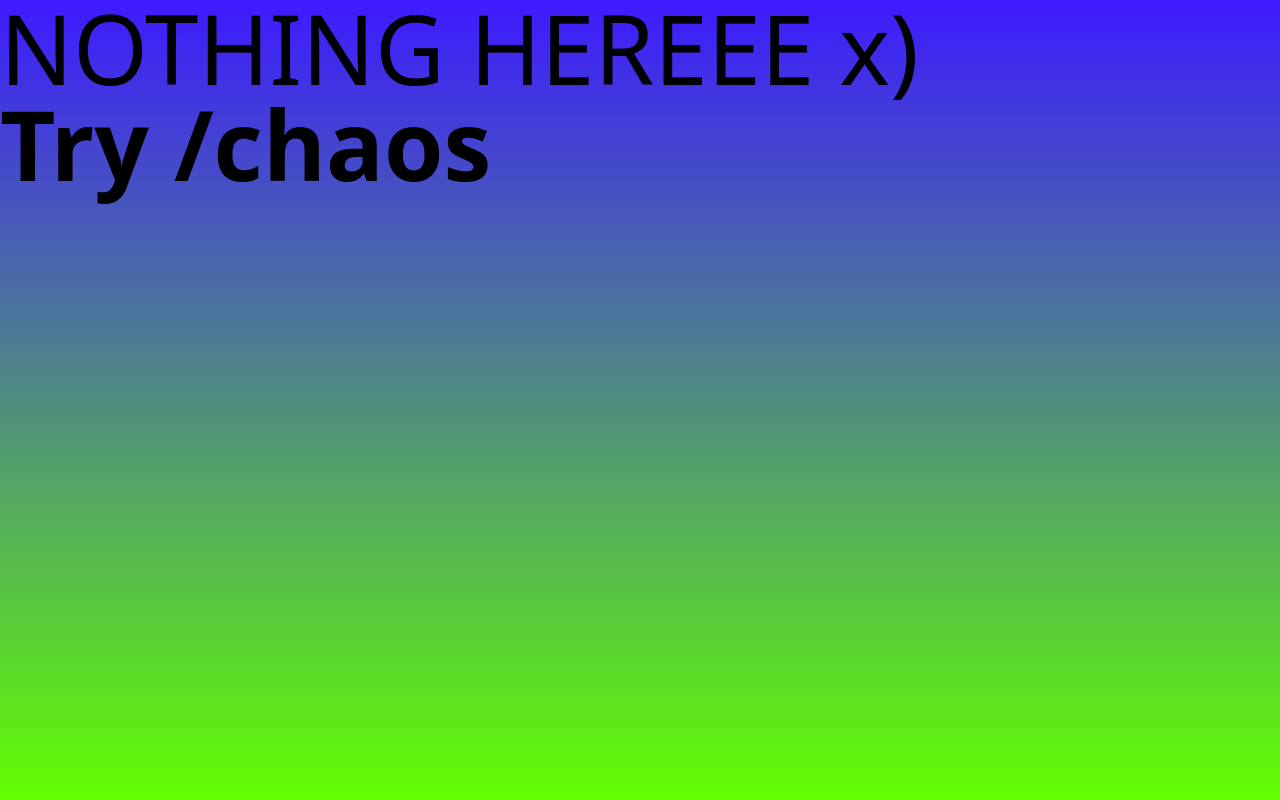
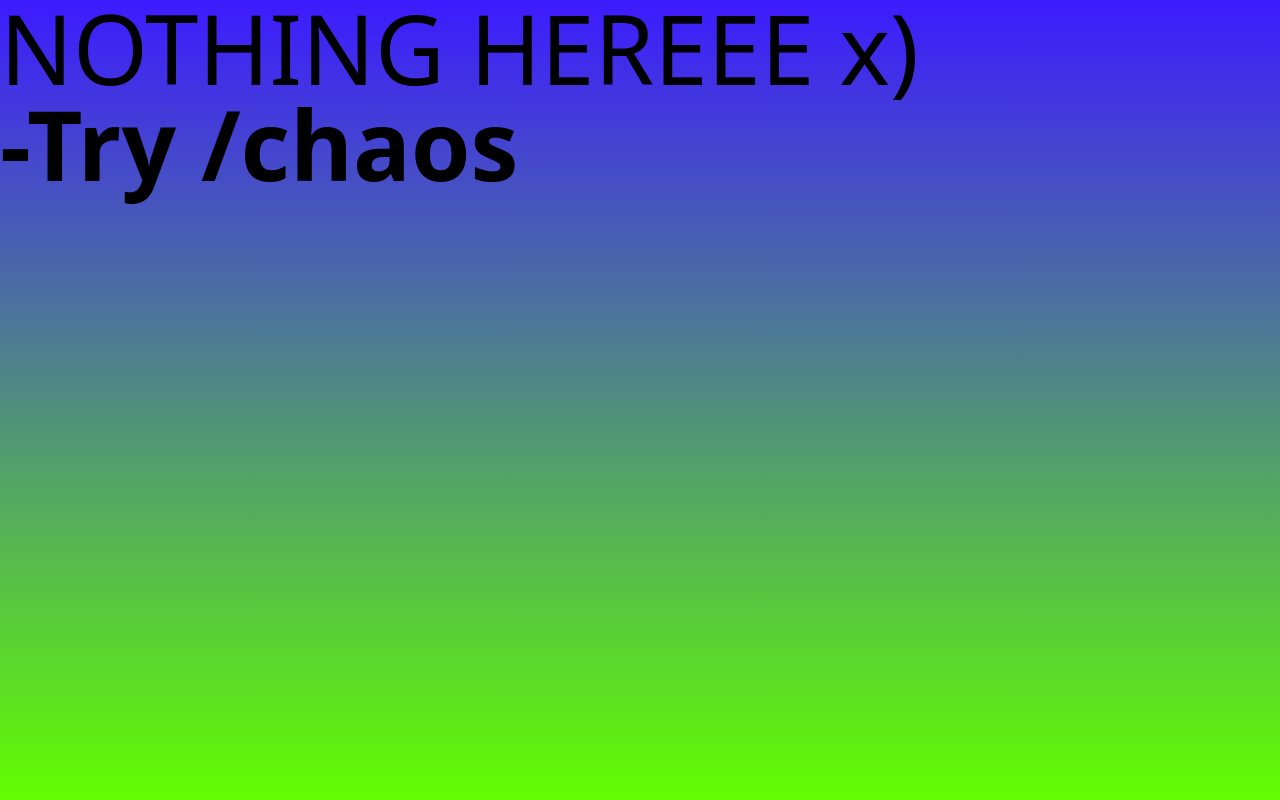
Before and after one commit to yessinetrigui/DefiNuit_NuitDinfo_ISITCOM_2024_FrontEnd, a React (Vite) app: page / in a window 1280 px wide. Built offline with nearby package versions, Linux system fonts and the light colour scheme.

Commit message:
fix code

```diff
--- a/src/NotFound.jsx
+++ b/src/NotFound.jsx
@@ -4,7 +4,7 @@ import './index.css'
   return (
     <>
     <h1 className='text-8xl text-black'>NOTHING HEREEE x)</h1>
-    <h1 className='text-8xl text-black font-bold'>Try /chaos</h1>
+    <h1 className='text-8xl text-black font-bold'>-Try /chaos</h1>
     </>
   )
 }
```
